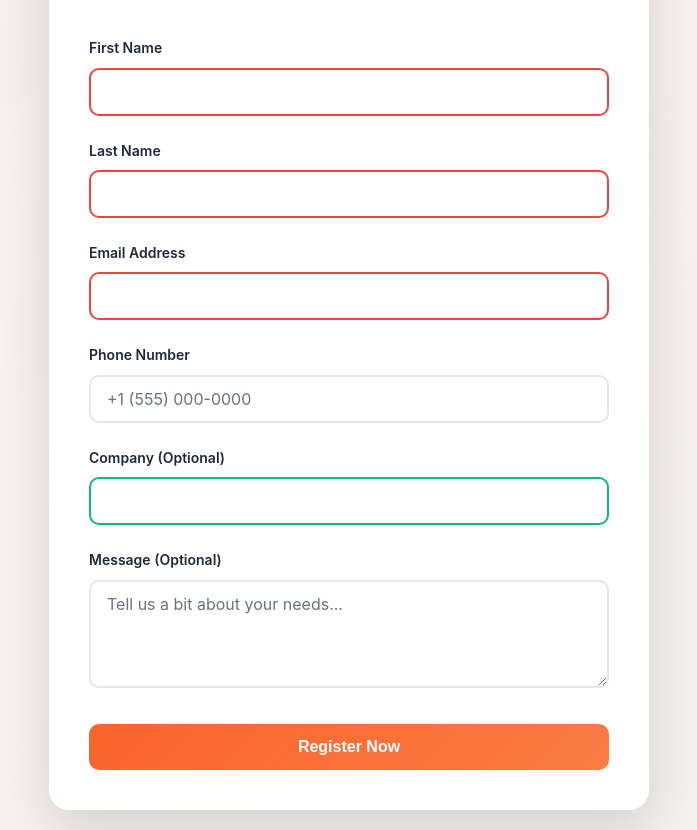
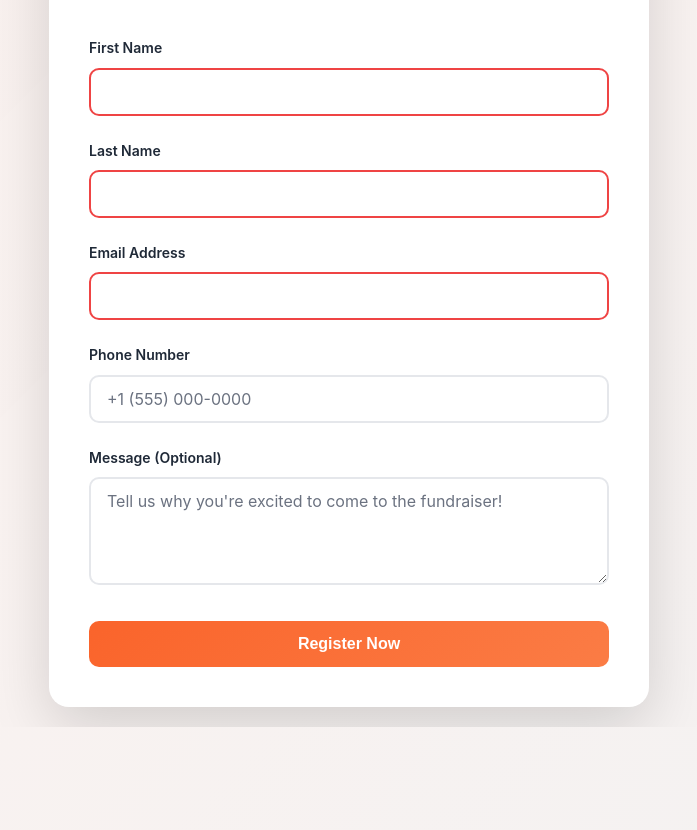
Before and after one commit to berteloot/SMM, a website: page index.html in a window 1280 px wide. Shown: the part 182-1012 px from the top of the page, without its empty margins (291-988 px from the left). After the commit the page ends 909 px from the top, so only its background shows below. Drawn offline with Linux system fonts and the light colour scheme.

Commit message:
Remove company field and update message placeholder
- Remove Company (Optional) field from form and script
- Update message placeholder to fundraiser-specific text

Co-Authored-By: Claude Haiku 4.5 <noreply@anthropic.com>

```diff
--- a/index.html
+++ b/index.html
@@ -39,13 +39,8 @@
                 </div>
 
                 <div class="form-group">
-                    <label for="company">Company (Optional)</label>
-                    <input type="text" id="company" name="company">
-                </div>
-
-                <div class="form-group">
                     <label for="message">Message (Optional)</label>
-                    <textarea id="message" name="message" rows="4" placeholder="Tell us a bit about your needs..."></textarea>
+                    <textarea id="message" name="message" rows="4" placeholder="Tell us why you're excited to come to the fundraiser!"></textarea>
                 </div>
 
                 <button type="submit" class="submit-btn" id="submitBtn">
--- a/script.js
+++ b/script.js
@@ -22,7 +22,6 @@ document.getElementById('registrationForm').addEventListener('submit', async (e)
         lastName: document.getElementById('lastName').value,
         email: document.getElementById('email').value,
         phone: document.getElementById('phone').value,
-        company: document.getElementById('company').value,
         message: document.getElementById('message').value,
         timestamp: new Date().toISOString()
     };
```
